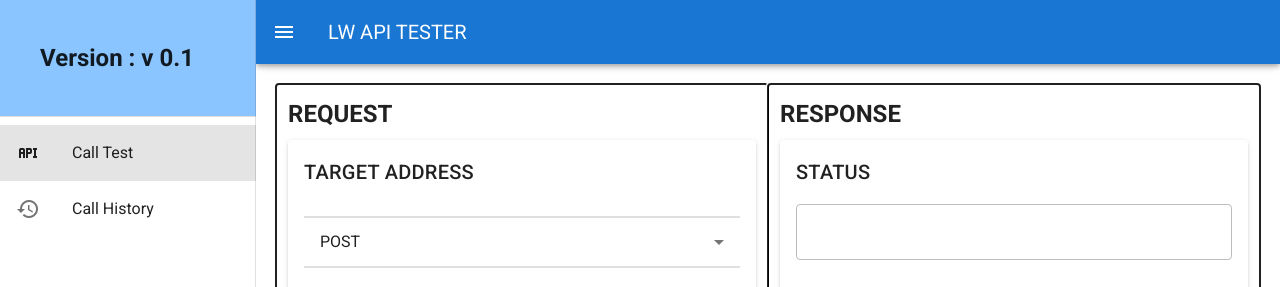
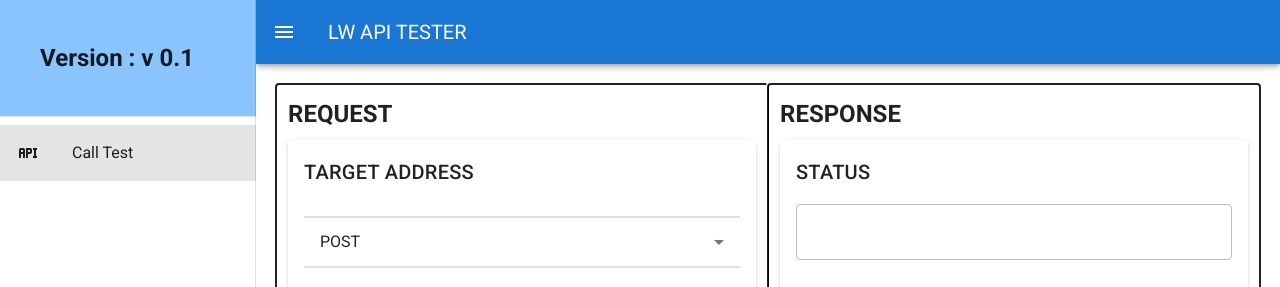
Before and after one commit to LonelyWolfLee/lw-project-api-tester, a Vue app in the folder frontend/: page /#/call in a window 1280 px wide. Shown: the top 287 px of the page. Built offline with nearby package versions, Linux system fonts and the light colour scheme.

Commit message:
Hide call history menu

```diff
--- a/frontend/src/App.vue
+++ b/frontend/src/App.vue
@@ -49,7 +49,7 @@ export default {
     drawer: null,
     links: [
       ['mdi-api', 'Call Test', '/call'],
-      ['mdi-history', 'Call History', '/history'],
+      // ['mdi-history', 'Call History', '/history'],
     ],
   }),
 }
```
